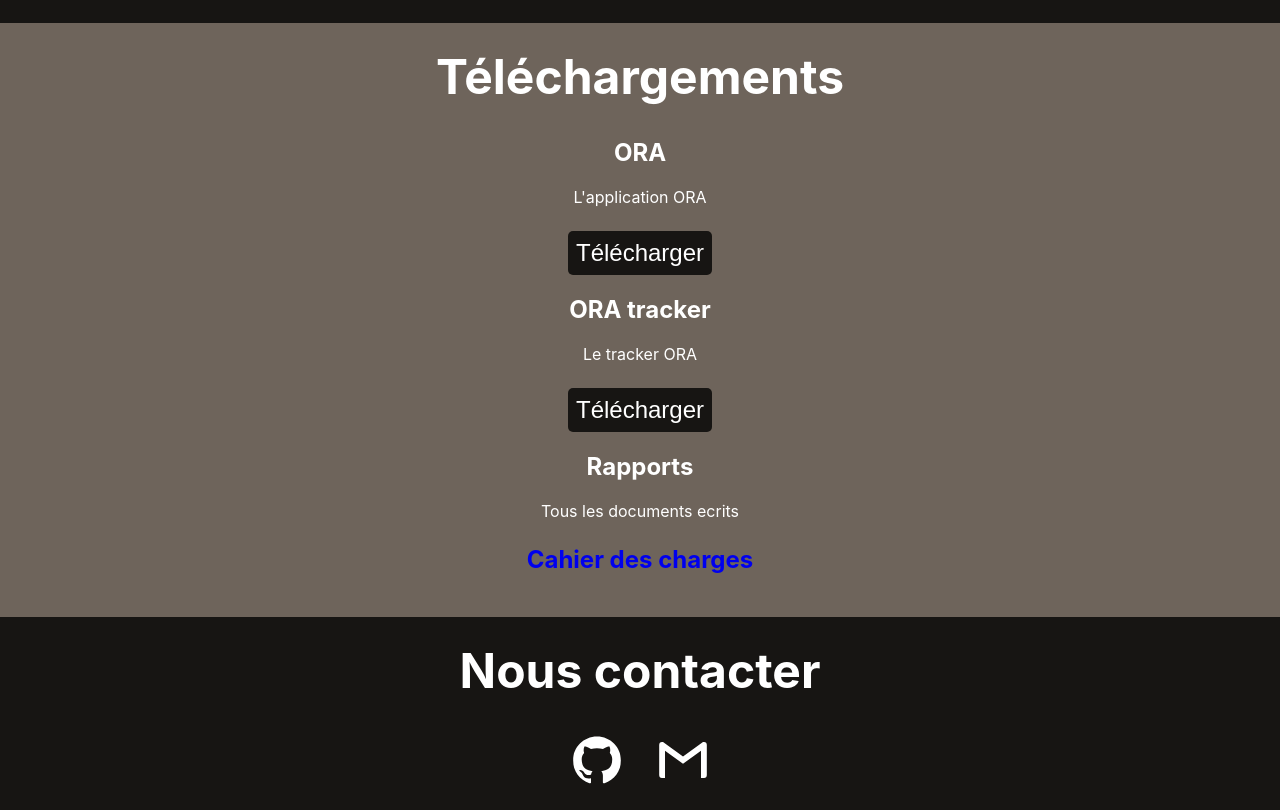
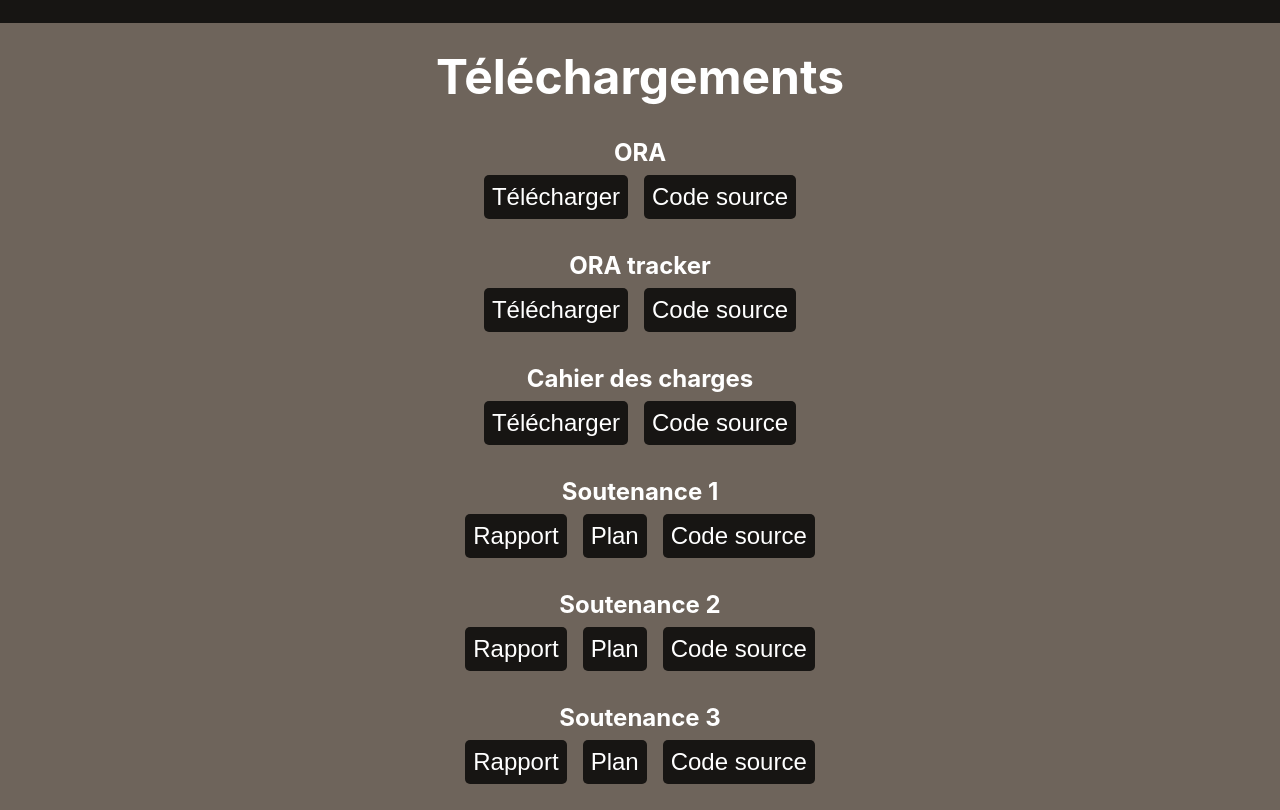
Before and after one commit to Crab-Wave/ora-web, a React app: page / in a window 1280 px wide. Shown: the part 2060-2870 px from the top of the page. Built offline with nearby package versions, Linux system fonts and the light colour scheme.

Commit message:
Add download buttons and styling

```diff
--- a/src/pages/Home/index.js
+++ b/src/pages/Home/index.js
@@ -65,37 +65,141 @@ class Home extends React.Component {
                  id="telechargements">
           <h1>Téléchargements</h1>
 
-          <div className="Downloads-ora">
+          <div className="Downloads-item">
             <h2>ORA</h2>
-            <p>L'application ORA</p>
-            <a href="https://github.com/Crab-Wave/ora">
+
+            <a href="https://github.com/Crab-Wave/ora"
+               target="_blank"
+               rel="noopener noreferrer">
               <button>
                 Télécharger
               </button>
             </a>
+            <a href="https://github.com/Crab-Wave/ora"
+               target="_blank"
+               rel="noopener noreferrer">
+              <button>
+                Code source
+              </button>
+            </a>
           </div>
 
-          <div className="Downloads-ora-tracker">
+          <div className="Downloads-item">
             <h2>ORA tracker</h2>
-            <p>Le tracker ORA</p>
-            <a href="https://github.com/Crab-Wave/ora-tracker">
+
+            <a href="https://github.com/Crab-Wave/ora-tracker"
+               target="_blank"
+               rel="noopener noreferrer">
               <button>
                 Télécharger
               </button>
             </a>
+            <a href="https://github.com/Crab-Wave/ora-tracker"
+               target="_blank"
+               rel="noopener noreferrer">
+              <button>
+                Code source
+              </button>
+            </a>
           </div>
 
-          <div className="Downloads-reports">
-            <h2>Rapports</h2>
-            <p>Tous les documents ecrits</p>
-            <h2><a href={specifications}
-                  target="_blank"
-                  rel="noopener noreferrer">Cahier des charges</a></h2>
+          <div className="Downloads-item">
+            <h2>Cahier des charges</h2>
+            <a href={specifications}
+               target="_blank"
+               rel="noopener noreferrer">
+              <button>
+                Télécharger
+              </button>
+            </a>
+            <a href="https://github.com/Crab-Wave/ora-specs"
+               target="_blank"
+               rel="noopener noreferrer">
+              <button>
+                Code source
+              </button>
+            </a>
+          </div>
+
+          <div className="Downloads-item">
+            <h2>Soutenance 1</h2>
+            <a href={specifications}
+               target="_blank"
+               rel="noopener noreferrer">
+              <button>
+                Rapport
+              </button>
+            </a>
+            <a href={specifications}
+               target="_blank"
+               rel="noopener noreferrer">
+              <button>
+                Plan
+              </button>
+            </a>
+            <a href="https://github.com/Crab-Wave/ora-specs"
+               target="_blank"
+               rel="noopener noreferrer">
+              <button>
+                Code source
+              </button>
+            </a>
+          </div>
+
+          <div className="Downloads-item">
+            <h2>Soutenance 2</h2>
+            <a href={specifications}
+               target="_blank"
+               rel="noopener noreferrer">
+              <button>
+                Rapport
+              </button>
+            </a>
+            <a href={specifications}
+               target="_blank"
+               rel="noopener noreferrer">
+              <button>
+                Plan
+              </button>
+            </a>
+            <a href="https://github.com/Crab-Wave/ora-specs"
+               target="_blank"
+               rel="noopener noreferrer">
+              <button>
+                Code source
+              </button>
+            </a>
+          </div>
+
+          <div className="Downloads-item">
+            <h2>Soutenance 3</h2>
+            <a href={specifications}
+               target="_blank"
+               rel="noopener noreferrer">
+              <button>
+                Rapport
+              </button>
+            </a>
+            <a href={specifications}
+               target="_blank"
+               rel="noopener noreferrer">
+              <button>
+                Plan
+              </button>
+            </a>
+            <a href="https://github.com/Crab-Wave/ora-specs"
+               target="_blank"
+               rel="noopener noreferrer">
+              <button>
+                Code source
+              </button>
+            </a>
           </div>
         </section>
 
         <section className="Contacts" id="contacts">
           <h1>Nous contacter</h1>
+
           <div className="Contacts-links">
             <a href="https://github.com/Crab-Wave"
                target="_blank"
--- a/src/pages/Home/style.scss
+++ b/src/pages/Home/style.scss
@@ -60,17 +60,22 @@
     background-color: #6e645b;
     padding: 3vmin;
 
+    .Downloads-item {
+      margin-bottom: 4vmin;
+
+      h2 {
+        margin-bottom: 1vmin;
+      }
+
       a {
         text-decoration: none;
-    }
-
-    p {
-      margin-bottom: 3vmin;
       }
 
       button {
         border: 0;
         border-radius: 5px;
+        margin-left: 1vmin;
+        margin-right: 1vmin;
 
         color: white;
         background-color: #171513;
@@ -88,6 +93,7 @@
 
       button:focus {
         outline: 0;
+      }
     }
   }
 
```
Lines whose indentation alone changed are shown as unchanged.
